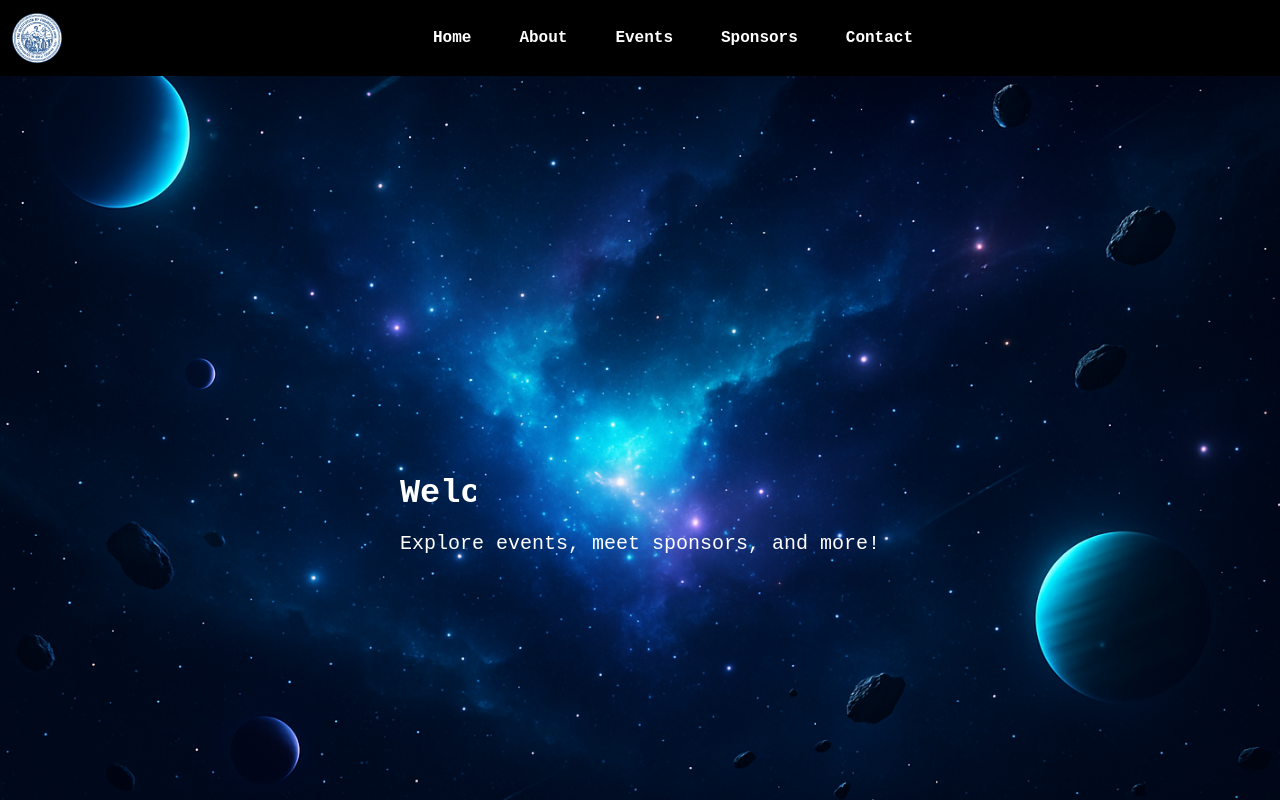
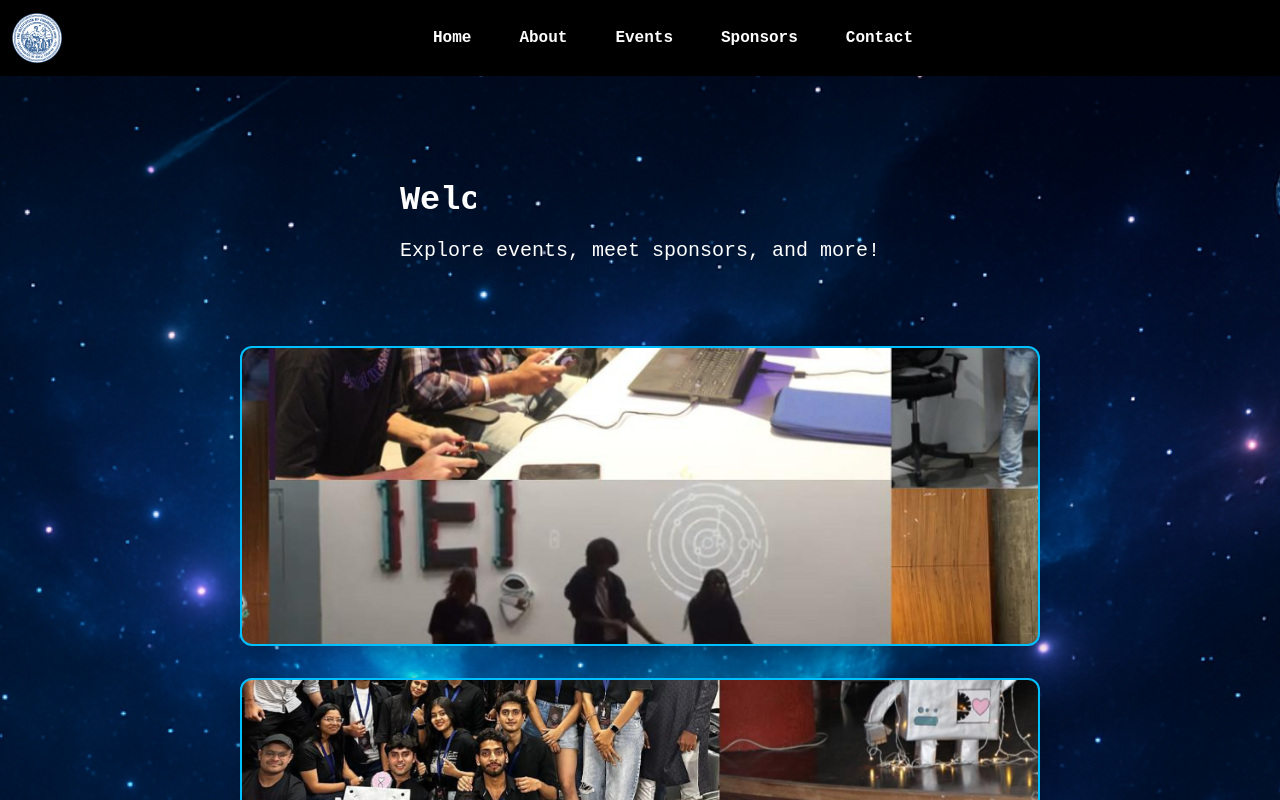
Before and after one commit to rahulsoni5670/webpage_final, a Next.js app: page / in a window 1280 px wide. Shown: the top 800 px of the page. Built offline with nearby package versions, Linux system fonts and the light colour scheme.

Commit message:
Update page.js

```diff
--- a/app/page.js
+++ b/app/page.js
@@ -9,7 +9,7 @@ export default function Home() {
   useEffect(() => {
     const timer = setTimeout(() => {
       setShowImages(true);
-    }, 7000);
+    }, 3000);
     return () => clearTimeout(timer);
   }, []);
 
@@ -17,7 +17,7 @@ export default function Home() {
     <div className="main-container">
       <div className="typing-section">
         <h1 className="typing-text">
-          Welcome to IEI<span className="cursor">|</span>
+          Welcome to IEI<span className="cursor">!</span>
         </h1>
         <p className="sub-text">Explore events, meet sponsors, and more!</p>
       </div>
```
